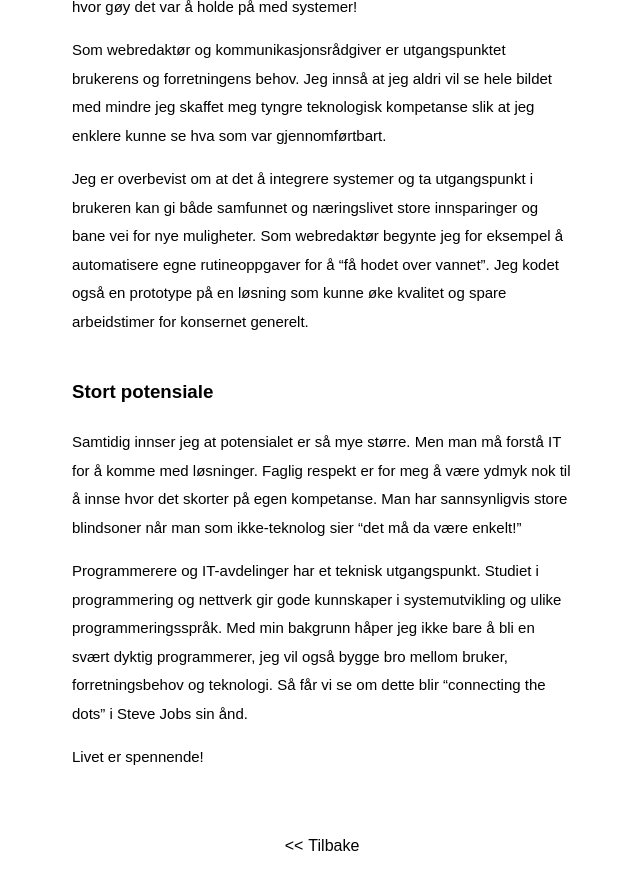
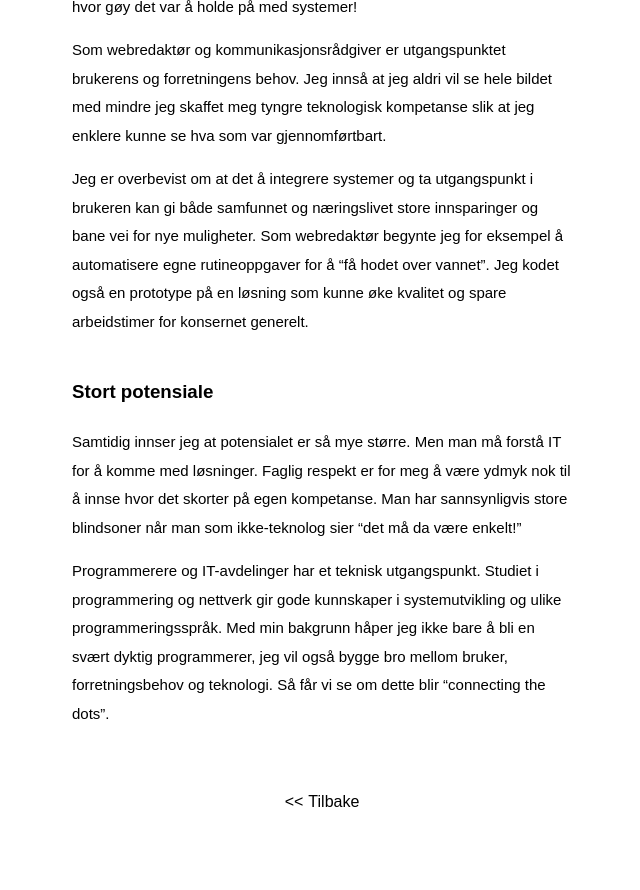
Before and after one commit to aorset/aorset.github.io, a Jekyll site: the page built from _posts/2015-09-06-derfor-studerer-jeg-informatikk.md, in a window 1280 px wide and 900 px high, scrolled down 2948 px. Shown: the top 890 px of the window, without its empty margins (318-958 px from the left). Built offline with Jekyll 4.4.1, drawn with Linux system fonts in a browser that asks for light colours; some web fonts are replaced; after the commit the page ends 3804 px from its top, so only the background shows below that.

Commit message:
formatering

```diff
--- a/_posts/2015-09-06-derfor-studerer-jeg-informatikk.md
+++ b/_posts/2015-09-06-derfor-studerer-jeg-informatikk.md
@@ -54,7 +54,4 @@ Jeg kodet også en prototype på en løsning som kunne øke kvalitet og spare ar
 Samtidig innser jeg at potensialet er så mye større. Men man må forstå IT for å komme med løsninger. Faglig respekt er for meg å være ydmyk nok til å innse hvor det skorter på egen kompetanse. Man har sannsynligvis
 store blindsoner når man som ikke-teknolog sier "det må da være enkelt!"
 
-Programmerere og IT-avdelinger har et teknisk utgangspunkt. Studiet i programmering og nettverk gir gode kunnskaper i systemutvikling og ulike programmeringsspråk. Med min bakgrunn håper jeg ikke bare å bli en svært dyktig programmerer, jeg vil også bygge bro mellom bruker, forretningsbehov og teknologi. Så får vi se om dette blir "connecting the dots"
-i Steve Jobs sin ånd.
-
-Livet er spennende!
+Programmerere og IT-avdelinger har et teknisk utgangspunkt. Studiet i programmering og nettverk gir gode kunnskaper i systemutvikling og ulike programmeringsspråk. Med min bakgrunn håper jeg ikke bare å bli en svært dyktig programmerer, jeg vil også bygge bro mellom bruker, forretningsbehov og teknologi. Så får vi se om dette blir "connecting the dots".
```
